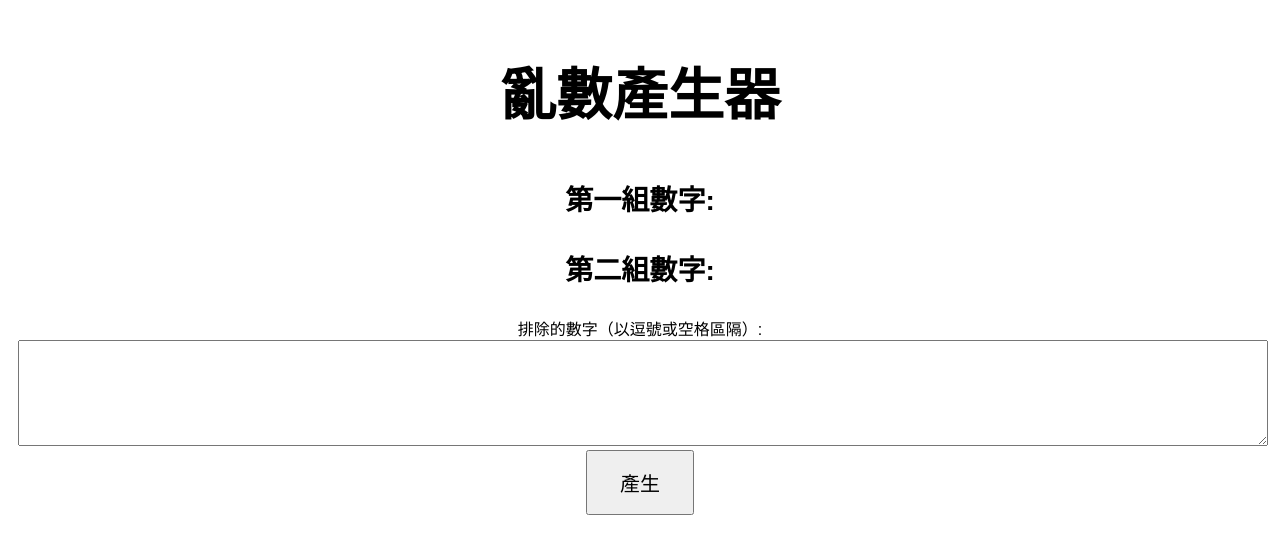
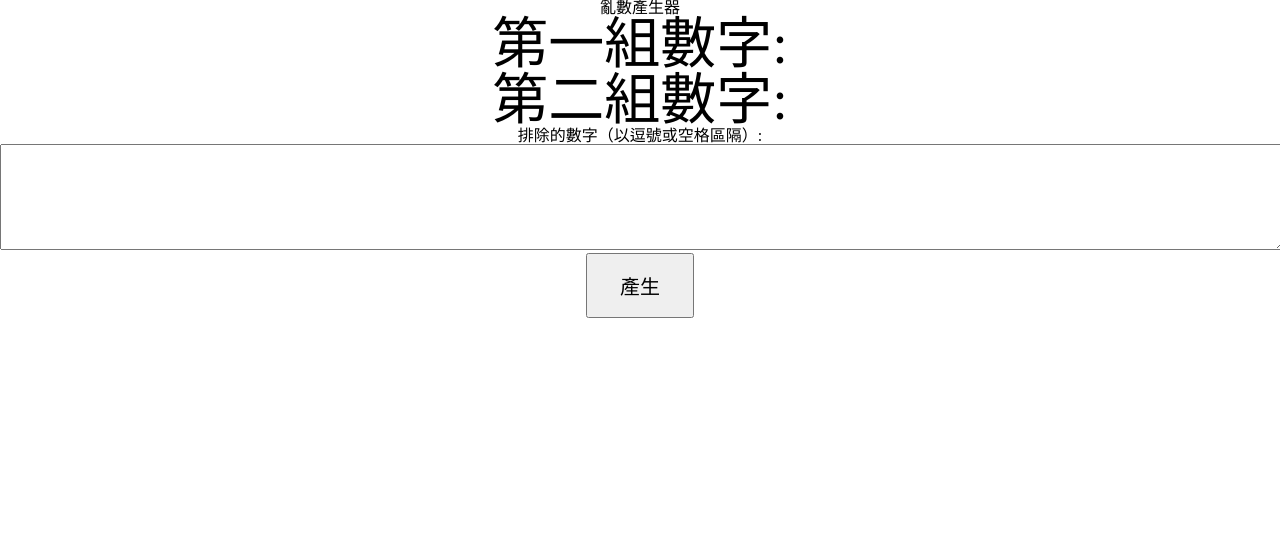
Before and after one commit to oandfof/oandfof.github.io, a plain HTML site: page index.html in a window 1280 px wide. Drawn offline with Linux system fonts and the light colour scheme.

Commit message:
Update index.html

```diff
--- a/index.html
+++ b/index.html
@@ -4,15 +4,71 @@
   <title>亂數產生器</title>
   <style>
     /* 基本的 CSS 樣式 */
+    :root{
+      html, body, div, span, applet, object, iframe,
+h1, h2, h3, h4, h5, h6, p, blockquote, pre,
+a, abbr, acronym, address, big, cite, code,
+del, dfn, em, font, img, ins, kbd, q, s, samp,
+small, strike, strong, sub, sup, tt, var,
+dl, dt, dd, ol, ul, li,
+fieldset, form, label, legend,
+table, caption, tbody, tfoot, thead, tr, th, td {
+	margin: 0;
+	padding: 0;
+	border: 0;
+	outline: 0;
+	font-weight: inherit;
+	font-style: inherit;
+	font-size: 100%;
+	font-family: inherit;
+	vertical-align: baseline;
+}
+/* remember to define focus styles! */
+:focus {
+	outline: 0;
+}
+body {
+	line-height: 1;
+	color: black;
+	background: white;
+}
+ol, ul {
+	list-style: none;
+}
+/* tables still need 'cellspacing="0"' in the markup */
+table {
+	border-collapse: separate;
+	border-spacing: 0;
+}
+caption, th, td {
+	text-align: left;
+	font-weight: normal;
+}
+blockquote:before, blockquote:after,
+q:before, q:after {
+	content: "";
+}
+blockquote, q {
+	quotes: "" "";
+}
+    }
     body {
       font-family: Arial, sans-serif;
       text-align: center;
+      font-size: 18px;
+
     }
-
+    .test{
+      position: relative;
+      display: block;
+    }
     .container {
       margin-top: 50px;
       margin-left: 10px;
       margin-right: 10px;
+    }
+    .container h3{
+       font-size: 3.5rem;
     }
 
     .numbers {
@@ -34,8 +90,9 @@
   </style>
 </head>
 <body>
+  <div class="test">
   <div class="container">
-    <h2 style="font-size: 3.5rem;">亂數產生器</h2>
+    <h2>亂數產生器</h2>
     <div class="numbers">
       <h3>第一組數字:</h3>
       <p id="firstNumbers"></p>
@@ -49,6 +106,7 @@
       <textarea id="excludedNumbers"></textarea>
     </div>
     <button id="generateButton" onclick="generateRandomNumbers()">產生</button>
+  </div>
   </div>
 
   <script>
```
